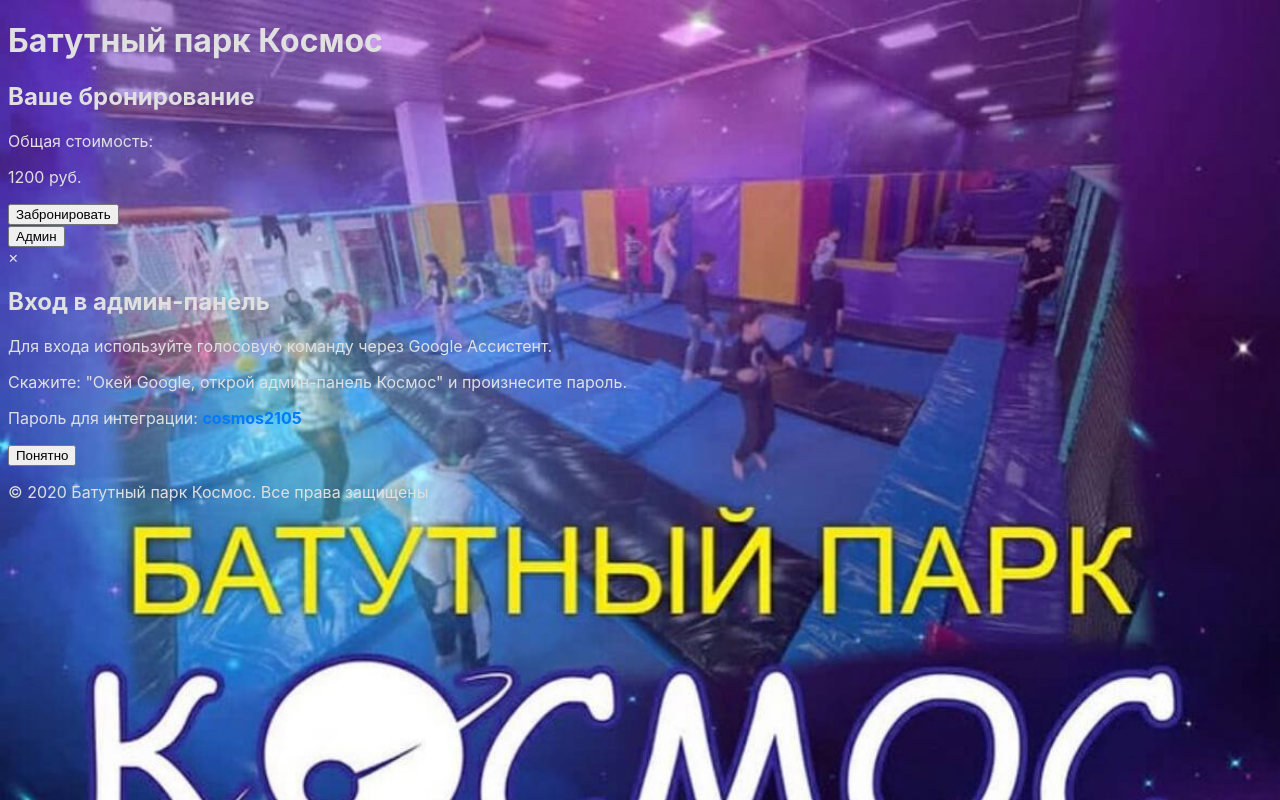
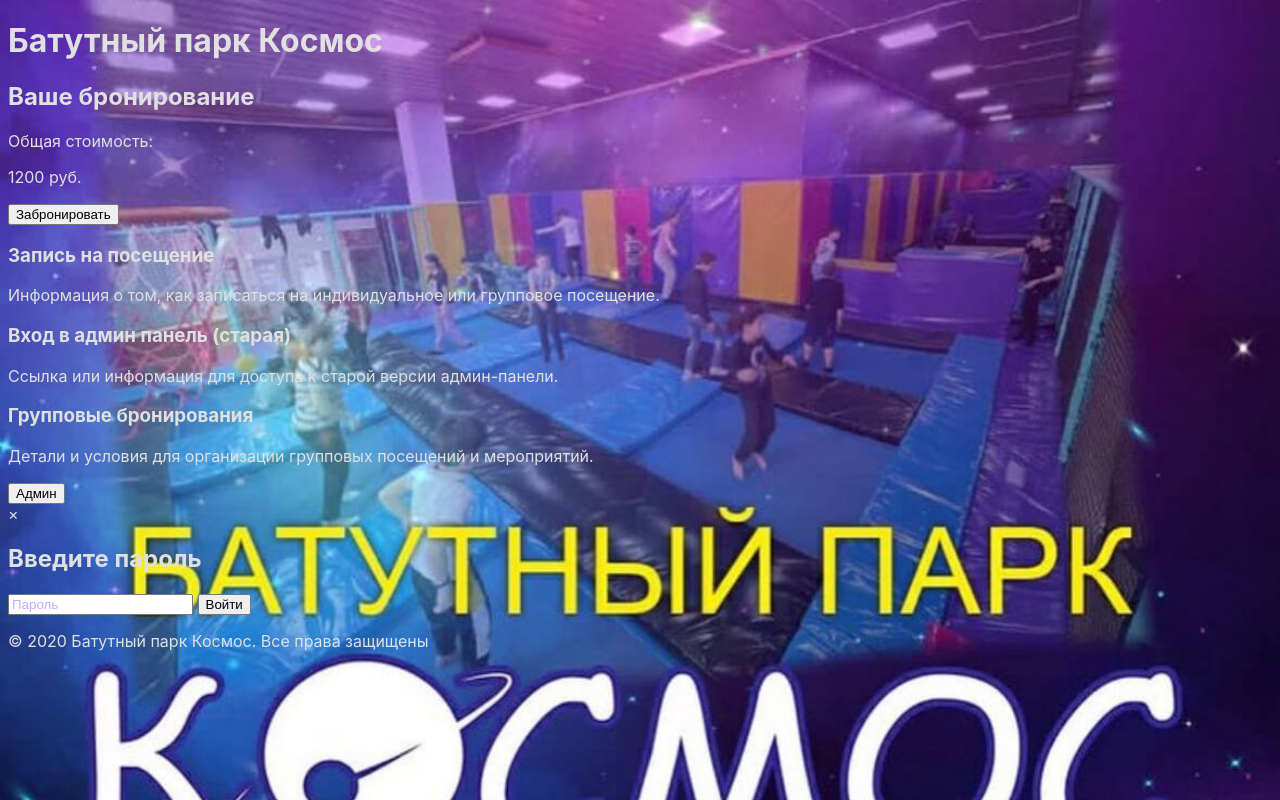
Before and after one commit to vitaly339/Kosmos__batut, a plain HTML site: page index.html in a window 1280 px wide. Both pictures are taken after a click on the button "Админ". Drawn offline with Linux system fonts and the light colour scheme; files whose address does not match are found by name.

Commit message:
Update index.html

```diff
--- a/index.html
+++ b/index.html
@@ -23,21 +23,34 @@
 
             <button class="button primary-button book-button">Забронировать</button>
 
-            </section>
+            <div class="info-blocks">
+                <div class="info-item">
+                    <h3>Запись на посещение</h3>
+                    <p>Информация о том, как записаться на индивидуальное или групповое посещение.</p>
+                </div>
+                <div class="info-item">
+                    <h3>Вход в админ панель (старая)</h3>
+                    <p>Ссылка или информация для доступа к старой версии админ-панели.</p>
+                </div>
+                <div class="info-item">
+                    <h3>Групповые бронирования</h3>
+                    <p>Детали и условия для организации групповых посещений и мероприятий.</p>
+                </div>
+            </div>
+        </section>
 
         </main>
 
     <footer>
         <button class="button admin-button" id="adminLoginButton">Админ</button>
 
-        <div id="assistantModal" class="modal">
+        <div id="passwordModal" class="modal">
             <div class="modal-content">
                 <span class="close-button">&times;</span>
-                <h2>Вход в админ-панель</h2>
-                <p>Для входа используйте голосовую команду через Google Ассистент.</p>
-                <p>Скажите: "Окей Google, открой админ-панель Космос" и произнесите пароль.</p>
-                <p>Пароль для интеграции: <strong style="color: #007bff;">cosmos2105</strong></p>
-                <button id="closeAssistantModal">Понятно</button>
+                <h2>Введите пароль</h2>
+                <input type="password" id="adminPassword" placeholder="Пароль">
+                <button id="submitPassword">Войти</button>
+                <p id="passwordError" style="color: red; display: none;">Неверный пароль!</p>
             </div>
         </div>
 
@@ -45,26 +58,40 @@
     </footer>
 
     <script>
+        // Простой JavaScript для кнопки "Админ" и модального окна
         const adminButton = document.getElementById('adminLoginButton');
-        const assistantModal = document.getElementById('assistantModal');
-        const closeButton = document.querySelector('#assistantModal .close-button');
-        const closeAssistantModalButton = document.getElementById('closeAssistantModal');
+        const passwordModal = document.getElementById('passwordModal');
+        const closeButton = document.querySelector('.close-button');
+        const submitPasswordButton = document.getElementById('submitPassword');
+        const adminPasswordInput = document.getElementById('adminPassword');
+        const passwordError = document.getElementById('passwordError');
 
         adminButton.addEventListener('click', () => {
-            assistantModal.style.display = 'block';
+            passwordModal.style.display = 'block';
+            adminPasswordInput.value = ''; // Очищаем поле при открытии
+            passwordError.style.display = 'none'; // Скрываем сообщение об ошибке
         });
 
         closeButton.addEventListener('click', () => {
-            assistantModal.style.display = 'none';
-        });
-
-        closeAssistantModalButton.addEventListener('click', () => {
-            assistantModal.style.display = 'none';
+            passwordModal.style.display = 'none';
         });
 
         window.addEventListener('click', (event) => {
-            if (event.target === assistantModal) {
-                assistantModal.style.display = 'none';
+            if (event.target === passwordModal) {
+                passwordModal.style.display = 'none';
+            }
+        });
+
+        submitPasswordButton.addEventListener('click', () => {
+            const enteredPassword = adminPasswordInput.value;
+            const correctPassword = 'cosmos2105'; // Заданный пароль
+
+            if (enteredPassword === correctPassword) {
+                alert('Добро пожаловать в админ-панель!'); // Или перенаправление на страницу админа
+                passwordModal.style.display = 'none';
+                passwordError.style.display = 'none';
+            } else {
+                passwordError.style.display = 'block';
             }
         });
     </script>
```
